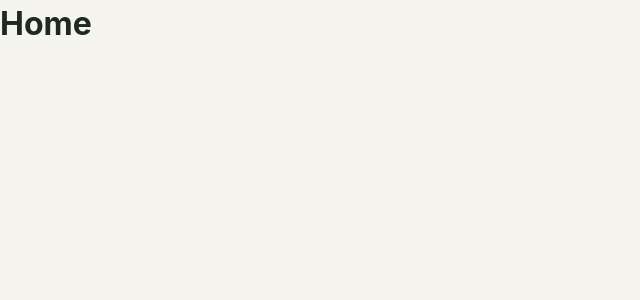
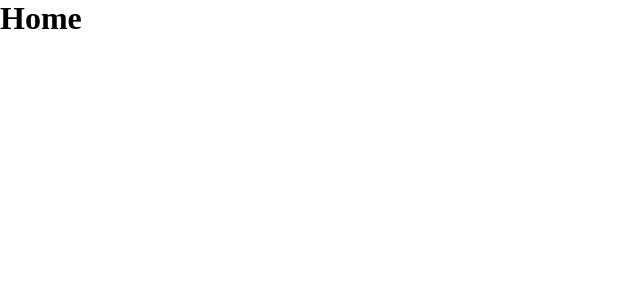
Before and after one commit to Jonas-Henry/squadriglia-dei-giardini, a React (Vite) app: page / in a window 1280 px wide. Shown: the top 300 px of the page, without its empty margins (0-640 px from the left). Built offline with nearby package versions, Linux system fonts and the light colour scheme.

Commit message:
criado design system

```diff
--- a/src/index.css
+++ b/src/index.css
@@ -1,20 +1,43 @@
+*,
+*::before,
+*::after {
+  box-sizing: border-box;
+}
+
 * {
   margin: 0;
   padding: 0;
-  box-sizing: border-box;
 }
 
-html,
-body,
-#root {
-  width: 100%;
-  min-height: 100%;
+html {
+  font-size: 16px;
+  scroll-behavior: smooth;
 }
 
 body {
-  font-family: Inter, system-ui, -apple-system, BlinkMacSystemFont, 'Segoe UI',
-    sans-serif;
-  background-color: #f6f4ee;
-  color: #1f2a1f;
-  line-height: 1.5;
+  min-height: 100vh;
 }
+
+img,
+picture,
+svg {
+  display: block;
+  max-width: 100%;
+}
+
+button,
+input,
+textarea,
+select {
+  font: inherit;
+}
+
+a {
+  text-decoration: none;
+  color: inherit;
+}
+
+ul,
+ol {
+  list-style: none;
+}
--- a/src/main.jsx
+++ b/src/main.jsx
@@ -1,6 +1,8 @@
 import React from 'react';
 import ReactDOM from 'react-dom/client';
 import { RouterProvider } from 'react-router-dom';
+import '@styles/variables.css';
+import '@styles/typography.css';
 
 import './index.css';
 
--- /dev/null
+++ b/src/styles/typography.css
@@ -0,0 +1,12 @@
+:root {
+
+  --font-primary:
+    "Inter",
+    system-ui,
+    sans-serif;
+
+  --font-heading:
+    "Poppins",
+    sans-serif;
+
+}
--- /dev/null
+++ b/src/styles/variables.css
@@ -0,0 +1,35 @@
+:root {
+
+  /* Colors */
+
+  --color-primary: #2F6B3A;
+  --color-primary-dark: #24542D;
+  --color-secondary: #C9A227;
+  --color-background: #F8F7F2;
+  --color-surface: #FFFFFF;
+  --color-text: #222222;
+  --color-text-light: #666666;
+  --color-border: #E4E4E4;
+
+  /* Spacing */
+
+  --space-xs: .5rem;
+  --space-sm: .75rem;
+  --space-md: 1rem;
+  --space-lg: 1.5rem;
+  --space-xl: 2rem;
+  --space-2xl: 4rem;
+
+  /* Radius */
+
+  --radius-sm: .25rem;
+  --radius-md: .5rem;
+  --radius-lg: .75rem;
+  --radius-xl: 1rem;
+
+  /* Shadows */
+
+  --shadow-sm: 0 2px 8px rgba(0, 0, 0, .08);
+  --shadow-md: 0 6px 18px rgba(0, 0, 0, .12);
+
+}
```
Also changed, not shown: src/styles/globals.css (added), src/styles/reset.css (added).
